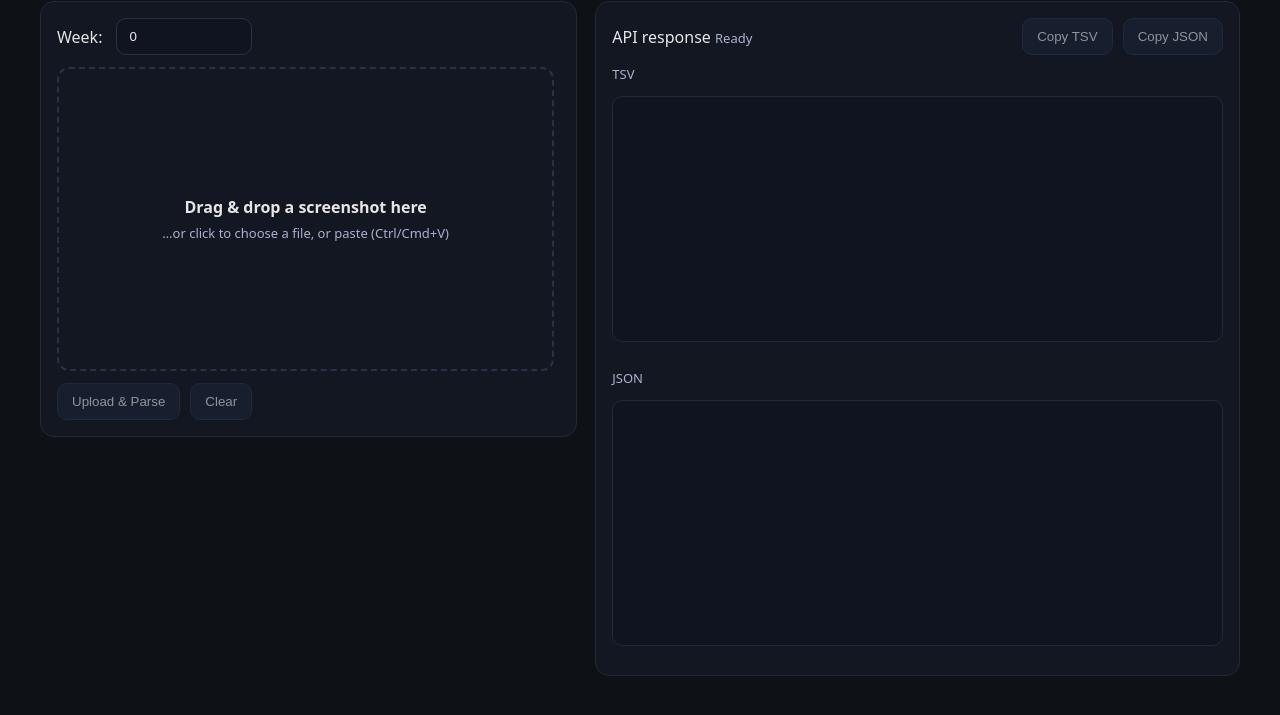
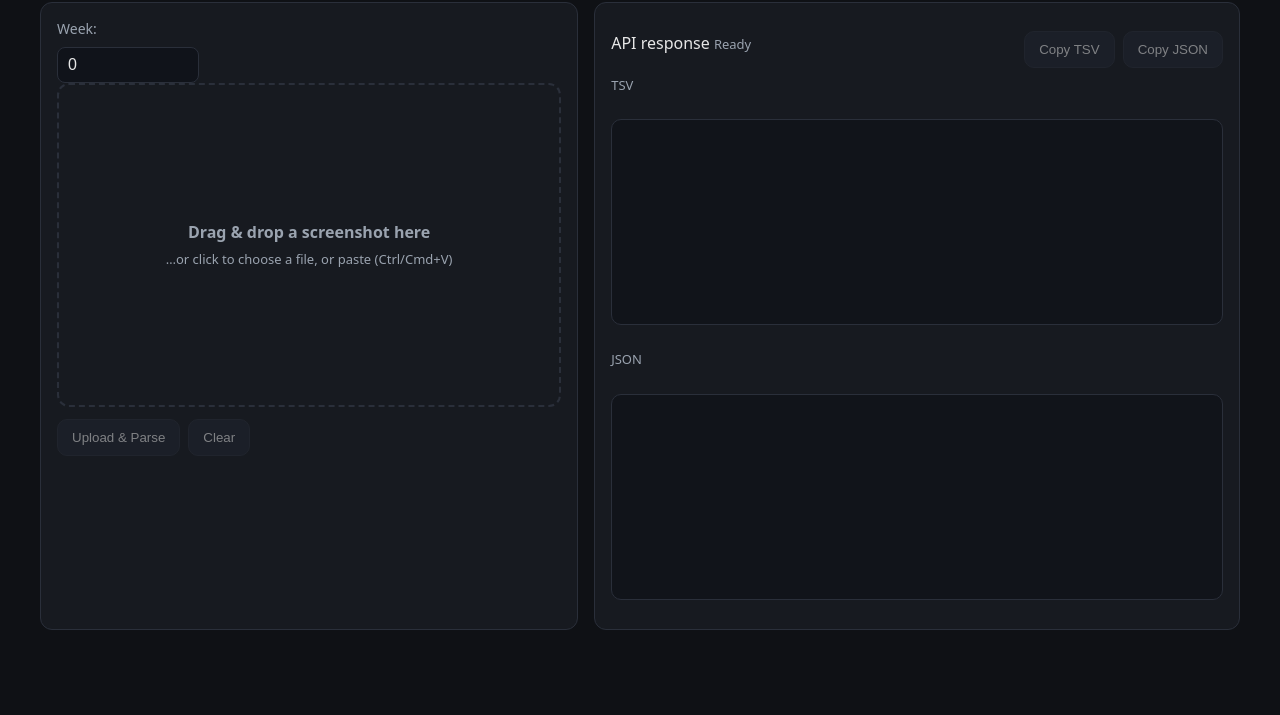
Before and after one commit to DI-main-ai/matchup-parser, a website: page public/index.html in a window 1280 px wide. Shown: the part 85-800 px from the top of the page. Drawn offline with Linux system fonts and the light colour scheme.

Commit message:
Update index.html

```diff
--- a/public/index.html
+++ b/public/index.html
@@ -2,49 +2,57 @@
 <html lang="en">
 <head>
   <meta charset="utf-8" />
-    <meta name="viewport" content="width=device-width,initial-scale=1" />
+  <meta name="viewport" content="width=device-width, initial-scale=1" />
   <title>Matchup Parser</title>
   <style>
-      :root { color-scheme: dark; }
-      html,body { margin:0; padding:0; font-family: ui-sans-serif, system-ui, -apple-system, Segoe UI, Roboto, Inter, "Segoe UI", Arial; background:#0e1116; color:#e6e6e6; }
-      .wrap { max-width:1200px; margin:28px auto; padding:0 16px; }
-      h1 { margin:0 0 20px; font-size:28px; font-weight:700; }
-      .row { display:grid; grid-template-columns: 1fr 1.2fr; gap:18px; align-items:start; }
-      .panel { background:#131722; border:1px solid #232939; border-radius:14px; padding:16px; }
-      label { display:inline-block; margin-right:6px; }
-      input[type="number"] { width:110px; padding:10px 12px; border-radius:10px; border:1px solid #2a3144; background:#0f1420; color:#eaeaea; }
-      .drop { display:flex; align-items:center; justify-content:center; border:2px dashed #2a3144; border-radius:12px; height:300px; cursor:pointer; transition: .15s border-color ease; }
-      .drop.dragover { border-color:#6aa3ff; }
-      .muted { color:#a8b3cf; font-size:13px; }
-      .actions { margin-top:12px; display:flex; gap:10px; }
-      button { background:#1b2437; border:1px solid #2b3550; color:#e6e6e6; padding:10px 14px; border-radius:10px; cursor:pointer; }
-      button:disabled { opacity:0.6; cursor:default; }
-      pre { white-space:pre; background:#0f1420; border:1px solid #232939; border-radius:10px; padding:12px; overflow:auto; min-height:220px; }
-      #resultWrap { display:flex; flex-direction:column; gap:14px; }
-      #preview { max-width:100%; border-radius:10px; border:1px solid #232939; }
-      .header-row { display:flex; align-items:center; justify-content:space-between; margin-bottom:10px; }
-      .copy-group { display:flex; gap:10px; }
-      @media (max-width: 950px){ .row{ grid-template-columns: 1fr; } }
+    :root {
+      --bg: #0f1115;
+      --panel: #171a20;
+      --text: #e7e7e7;
+      --muted: #9aa3af;
+      --accent: #4f46e5;
+      --border: #2a2f3a;
+      --success: #22c55e;
+      --error: #ef4444;
+      --mono: ui-monospace, SFMono-Regular, Menlo, Monaco, Consolas, "Liberation Mono", "Courier New", monospace;
+    }
+    html, body { background: var(--bg); color: var(--text); margin: 0; font: 16px/1.4 system-ui, -apple-system, Segoe UI, Roboto, Helvetica, Arial, "Apple Color Emoji","Segoe UI Emoji"; }
+    .wrap { max-width: 1200px; margin: 32px auto; padding: 0 16px; }
+    h1 { margin: 0 0 16px; font-size: 28px; }
+    .grid { display: grid; gap: 16px; grid-template-columns: 1fr 1.2fr; }
+    .panel { background: var(--panel); border: 1px solid var(--border); border-radius: 12px; padding: 16px; }
+    label { display: block; font-size: 14px; margin: 0 0 8px; color: var(--muted); }
+    #weekInput { width: 120px; border: 1px solid var(--border); border-radius: 8px; background: #10131a; color: var(--text); padding: 8px 10px; font-size: 16px; }
+    .drop { position: relative; display: block; border: 2px dashed var(--border); border-radius: 12px; height: 320px; display:flex; align-items:center; justify-content:center; text-align:center; color: var(--muted); transition: border-color .15s ease; cursor: pointer; }
+    .drop.drag { border-color: var(--accent); }
+    .actions { display: flex; gap: 8px; margin-top: 12px; }
+    button { background: #1f2430; color: var(--text); border: 1px solid var(--border); border-radius: 10px; padding: 10px 14px; cursor: pointer; }
+    button[disabled] { opacity: .5; cursor: default; }
+    .muted { color: var(--muted); font-size: 13px; }
+    #previewWrap { display:none; margin-top: 10px; }
+    #preview { max-width: 100%; border-radius: 8px; border: 1px solid var(--border); }
+    .header { display:flex; justify-content: space-between; align-items:center; margin-bottom: 8px; }
+    .header .status { font-size: 13px; color: var(--muted); }
+    .code-group { display:grid; gap:12px; }
+    .block-title { font-size: 13px; color: var(--muted); }
+    pre { background: #11141a; border: 1px solid var(--border); border-radius: 10px; padding: 12px; min-height: 180px; white-space: pre; overflow:auto; font-family: var(--mono); font-size: 13px; }
   </style>
 </head>
 <body>
 <div class="wrap">
   <h1>Matchup Parser</h1>
 
-      <div class="row">
-        <!-- Left: input panel -->
+  <div class="grid">
     <section class="panel">
-          <div style="display:flex;align-items:center;gap:8px;margin-bottom:12px">
       <label for="weekInput">Week:</label>
-            <input type="number" id="weekInput" min="0" max="30" value="0" />
-          </div>
+      <input type="number" id="weekInput" min="0" max="99" value="0" />
 
       <label id="drop" class="drop">
         <div>
-              <div style="font-size:16px;font-weight:700;text-align:center">Drag & drop a screenshot here</div>
-              <div class="muted" style="margin-top:6px;text-align:center">…or click to choose a file, or paste (Ctrl/Cmd+V)</div>
+          <div style="font-weight:600; font-size:16px">Drag & drop a screenshot here</div>
+          <div class="muted" style="margin-top:6px">…or click to choose a file, or paste (Ctrl/Cmd+V)</div>
         </div>
-            <input id="file" type="file" accept="image/*" style="display:none" />
+        <input id="file" type="file" accept="image/*" style="position:absolute; inset:0; opacity:0; cursor:pointer" />
       </label>
 
       <div class="actions">
@@ -52,30 +60,24 @@
         <button id="btnClear" disabled>Clear</button>
       </div>
 
-          <div id="previewWrap" style="margin-top:12px; display:none">
-            <img id="preview" alt="preview"/>
-          </div>
+      <div id="previewWrap"><img id="preview" alt="preview" /></div>
     </section>
 
-        <!-- Right: results panel -->
     <section class="panel">
-          <div class="header-row">
-            <div>API response <span id="status" class="muted">Ready</span></div>
-            <div class="copy-group">
+      <div class="header">
+        <div>API response <span id="status" class="status">Ready</span></div>
+        <div class="actions">
           <button id="btnCopyTSV" disabled>Copy TSV</button>
-              <button id="btnCopyJson" disabled>Copy JSON</button>
+          <button id="btnCopyJSON" disabled>Copy JSON</button>
         </div>
       </div>
 
-          <div id="resultWrap">
-            <div class="resultBlock">
-              <div class="muted" style="margin-bottom:6px">TSV</div>
+      <div class="code-group">
+        <div class="block-title">TSV</div>
         <pre id="tsvOut"></pre>
-            </div>
-            <div class="resultBlock">
-              <div class="muted" style="margin-bottom:6px">JSON</div>
+
+        <div class="block-title">JSON</div>
         <pre id="jsonOut"></pre>
-            </div>
       </div>
     </section>
   </div>
```
Lines whose indentation alone changed are shown as unchanged.
